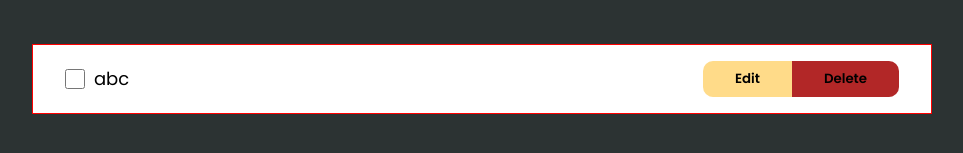
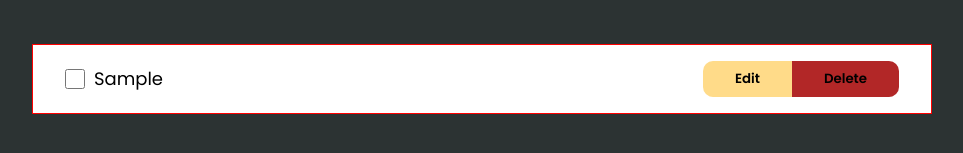
Before and after one commit to ahmetenesbahar/todo-app, a React (Create React App) app: page / in a window 1280 px wide. Both pictures are taken after typing "Sample" into the empty fields and a click on the button "Add". Shown: the part 159-312 px from the top of the page, without its empty margins (158-1121 px from the left). Built offline with nearby package versions, Linux system fonts and the light colour scheme.

Commit message:
feat: add functionality added

```diff
--- a/src/App.tsx
+++ b/src/App.tsx
@@ -1,17 +1,16 @@
 import React from "react";
+import { FC } from "react";
 import "./App.scss";
 import Navbar from "./components/Navbar";
 import TodoInput from "./components/TodoInput";
-import TodoList from "./components/TodoList";
 
-function App() {
+const App: FC = () => {
   return (
     <>
       <Navbar />
       <TodoInput />
-      <TodoList />
     </>
   );
-}
+};
 
 export default App;
--- a/src/components/TodoInput.tsx
+++ b/src/components/TodoInput.tsx
@@ -1,14 +1,31 @@
 import React from "react";
+import { useState, FC } from "react";
+import TodoList from "./TodoList";
 
-function TodoInput() {
+const TodoInput: FC = () => {
+  const [item, setItem] = useState<string>("");
+  const [items, setItems] = useState<string[]>([]);
+  const handleAdd = () => {
+    console.log(item);
+    setItems([item, ...items]);
+  };
   return (
-    <div className="input-card">
-      <div className="input-group">
-        <input type="text" placeholder="Write something to do" />
-        <button className="add-btn">Add</button>
+    <>
+      <div className="input-card">
+        <div className="input-group">
+          <input
+            type="text"
+            placeholder="Write something to do"
+            onChange={(e) => setItem(e.target.value)}
+          />
+          <button className="add-btn" onClick={handleAdd}>
+            Add
+          </button>
+        </div>
       </div>
-    </div>
+      <TodoList items={items} />
+    </>
   );
-}
+};
 
 export default TodoInput;
--- a/src/components/TodoList.tsx
+++ b/src/components/TodoList.tsx
@@ -1,12 +1,17 @@
 import React from "react";
-
-function TodoList() {
+import { FC } from "react";
+type ChildProps = {
+  items: string[];
+};
+const TodoList: FC<ChildProps> = ({ items }) => {
   return (
+    <>
+      {items.map((item) => (
         <div className="todo-list">
           <div className="card-list">
             <div className="list-item">
               <input type="checkbox" />
-          <p className="item-text">abc</p>
+              <p className="item-text">{item}</p>
               <div className="item-btn">
                 <button className="edit">Edit</button>
                 <button className="delete">Delete</button>
@@ -14,7 +19,12 @@ function TodoList() {
             </div>
           </div>
         </div>
+      ))}
+    </>
   );
-}
+};
 
 export default TodoList;
+// *? süslü koyarsam return yazmak zorundayım normal koyarsam oluo
+
+//TODO
```
Lines whose indentation alone changed are shown as unchanged.
